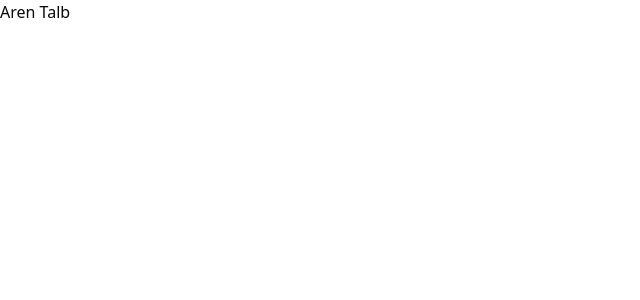
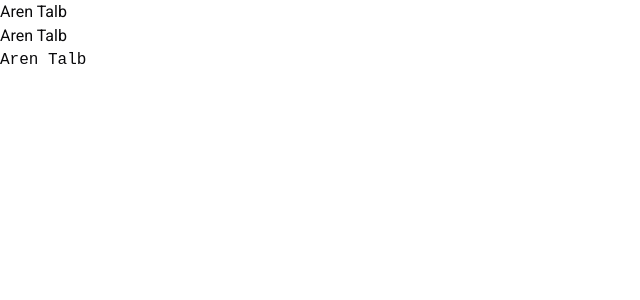
Before and after one commit to arentalb/modern-portfolio, a React (Vite) app: page / in a window 1280 px wide. Shown: the top 300 px of the page, without its empty margins (0-640 px from the left). Built offline with nearby package versions, Linux system fonts and the light colour scheme.

Commit message:
Add required fonts

```diff
--- a/src/App.tsx
+++ b/src/App.tsx
@@ -1,5 +1,11 @@
 function App() {
-  return <>Aren Talb</>;
+  return (
+    <>
+      <p className={""}>Aren Talb</p>
+      <p className={"font-sans"}>Aren Talb</p>
+      <p className={"font-mono"}>Aren Talb</p>
+    </>
+  );
 }
 
 export default App;
--- a/src/index.css
+++ b/src/index.css
@@ -1,6 +1,15 @@
+@import url('https://fonts.googleapis.com/css2?family=Roboto:wght@300;400;500;700;900&display=swap');
+
 @tailwind base;
 @tailwind components;
 @tailwind utilities;
+
+@font-face {
+    font-family: 'CustomFont';
+    src: url("assets/fonts/CascadiaCode.ttf") format('truetype');
+    font-weight: normal;
+    font-style: normal;
+}
 
 @layer base {
     :root {
@@ -70,6 +79,7 @@
     * {
         @apply border-border;
     }
+
     body {
         @apply bg-background text-foreground;
     }
--- a/tailwind.config.js
+++ b/tailwind.config.js
@@ -2,10 +2,10 @@
 module.exports = {
   darkMode: ["class"],
   content: [
-    './pages/**/*.{ts,tsx}',
-    './components/**/*.{ts,tsx}',
-    './app/**/*.{ts,tsx}',
-    './src/**/*.{ts,tsx}',
+    "./pages/**/*.{ts,tsx}",
+    "./components/**/*.{ts,tsx}",
+    "./app/**/*.{ts,tsx}",
+    "./src/**/*.{ts,tsx}",
   ],
   prefix: "",
   theme: {
@@ -17,6 +17,10 @@ module.exports = {
       },
     },
     extend: {
+      fontFamily: {
+        sans: ["Roboto", "sans-serif"],
+        mono: ["Cascadia Code", "monospace"],
+      },
       colors: {
         border: "hsl(var(--border))",
         input: "hsl(var(--input))",
@@ -74,4 +78,4 @@ module.exports = {
     },
   },
   plugins: [require("tailwindcss-animate")],
-}
+};
```
Also changed, not shown: src/assets/fonts/CascadiaCode.ttf (added). Lines whose indentation alone changed are shown as unchanged.
